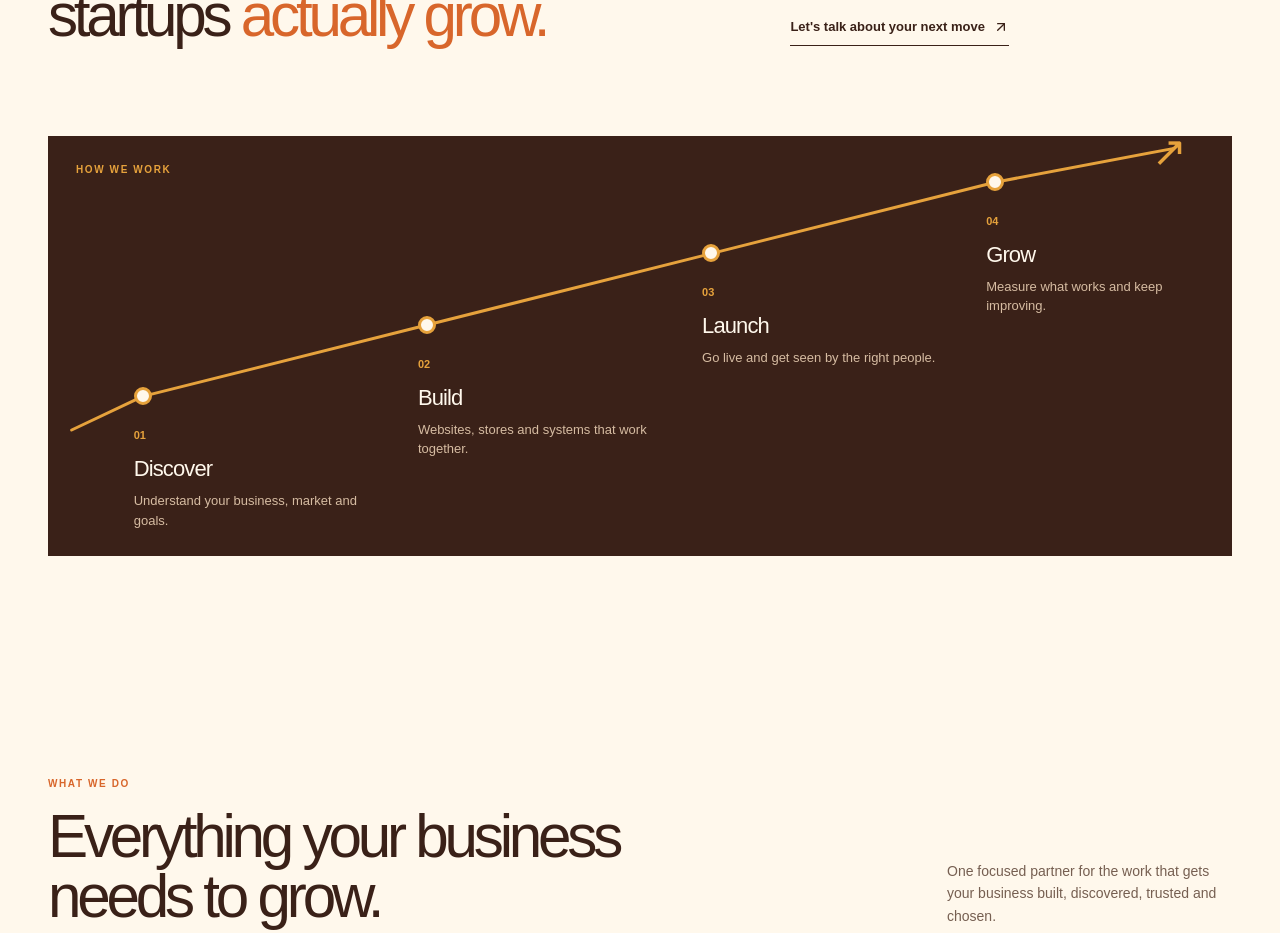
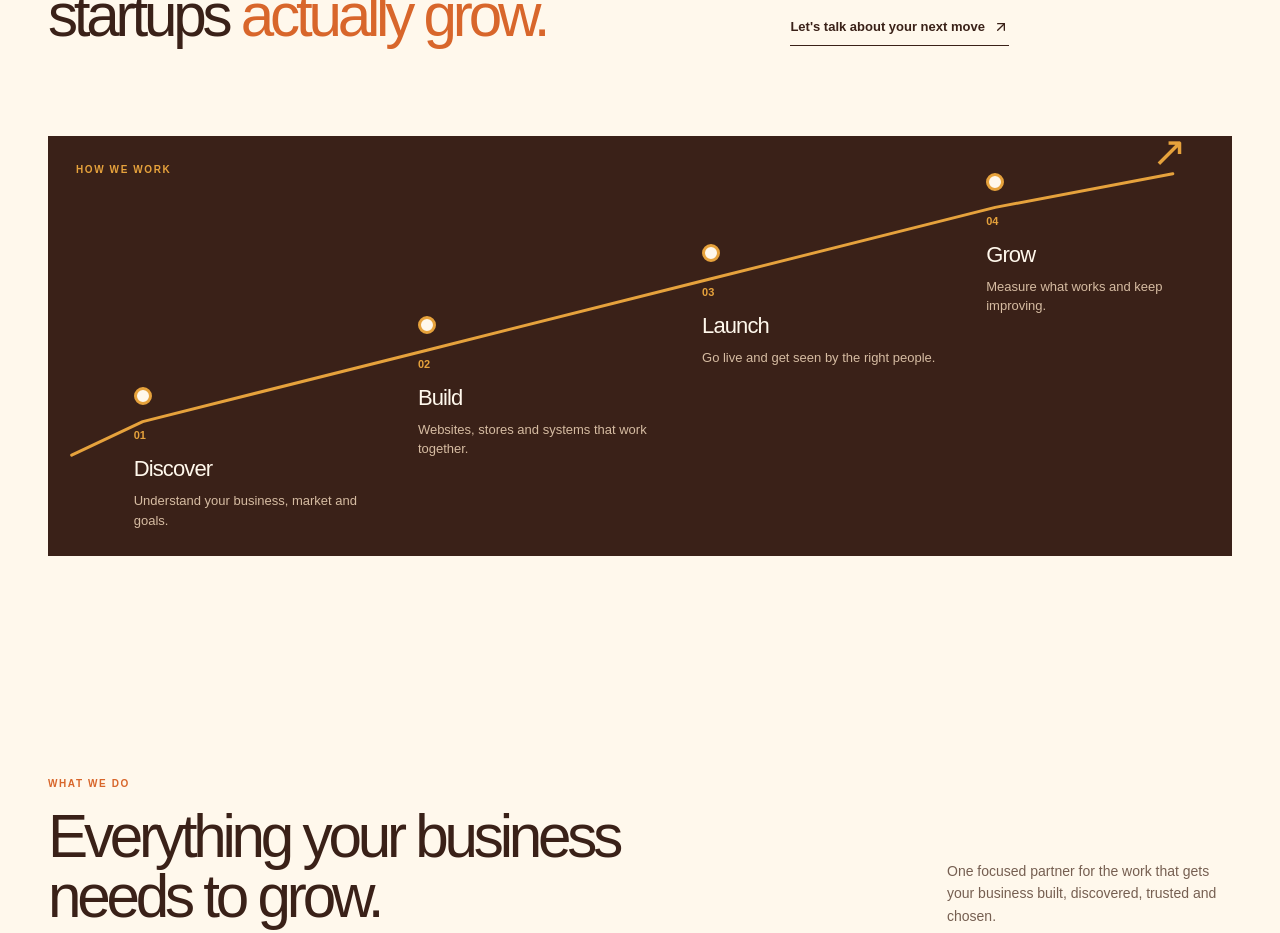
Before and after one commit to partnerbreadit/breadit, a Next.js app: page / in a window 1280 px wide. Shown: the part 1120-2053 px from the top of the page. Built offline with nearby package versions, Linux system fonts and the light colour scheme.

Commit message:
Update page.tsx

```diff
--- a/app/page.tsx
+++ b/app/page.tsx
@@ -205,7 +205,7 @@ export default function Page() {
             preserveAspectRatio="none"
             aria-hidden="true"
           >
-            <polyline points="2,70 8,62 32,45 56,28 80,11 95,3" />
+            <polyline points="2,76 8,68 32,51 56,34 80,17 95,9" />
           </svg>
 
           <span className="flowmap-arrow" aria-hidden="true">
```
